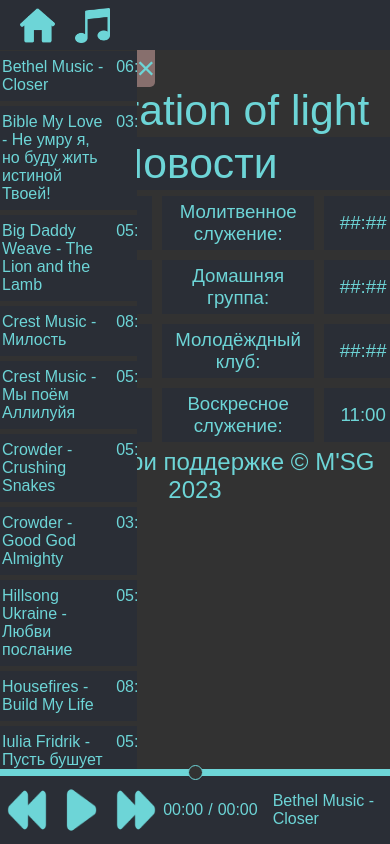
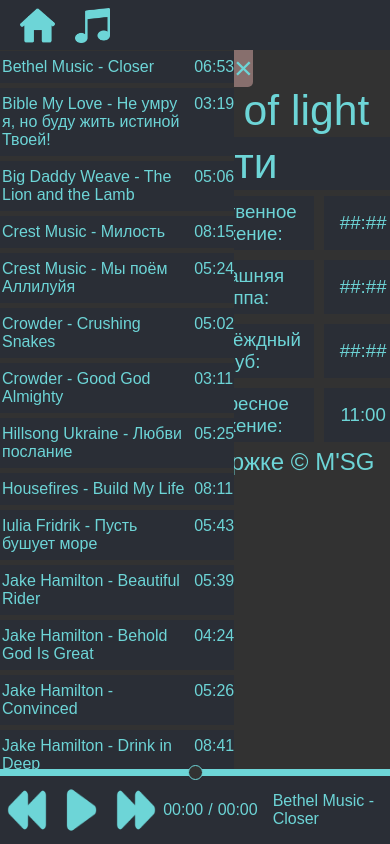
Before and after one commit to illya-s/Generation_of_light, a plain HTML site: page index.html in a window 390 px wide. Both pictures are taken after a click on the link 92 px from the left and 25 px from the top of the page. Drawn offline with Linux system fonts and the light colour scheme.

Commit message:
Update main.css

```diff
--- a/css/main.css
+++ b/css/main.css
@@ -308,6 +308,9 @@
     --main-bl: 100vw;
     --main-br: 0px;
   }
+  .popup {
+    width: 60%;
+  }
 }
 
 /* ----------------------------------------------------------------------------------- */
```
